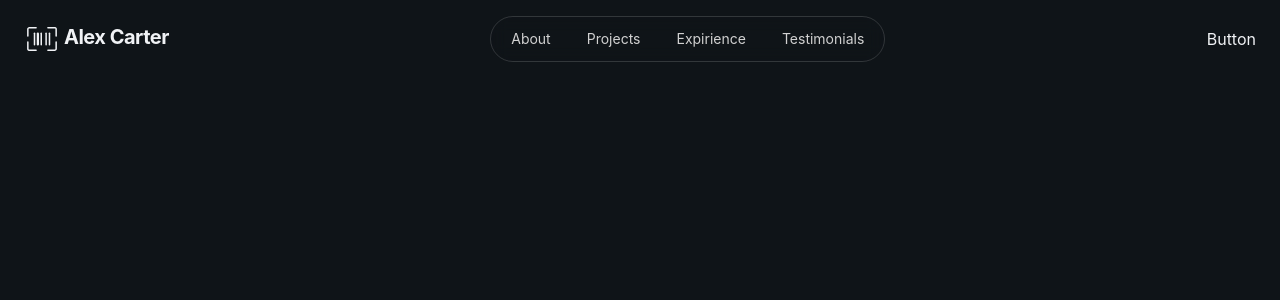
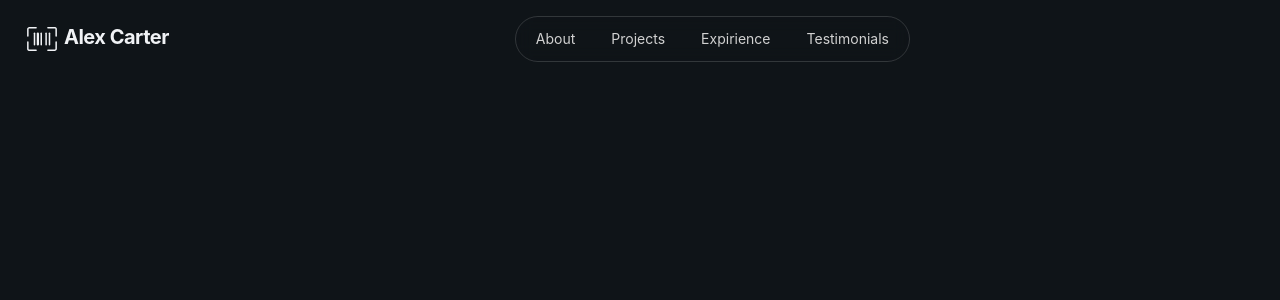
Before and after one commit to lilyashushka-ux/my-project-3, a React (Vite) app: page / in a window 1280 px wide. Shown: the top 300 px of the page. Built offline with nearby package versions, Linux system fonts and the light colour scheme.

Commit message:
Add button

```diff
--- /dev/null
+++ b/src/components/Button.jsx
@@ -0,0 +1,15 @@
+const Button = ({
+    className = '',
+    size = 'default',
+    children,
+
+}) => {
+    const baseClasses = "rounded-full font-medium focus:outline-none focus-visible:ring-2 focus-visible:ring-primary-foreground bg-blue-600 text-primary-foreground hover:bg-blue-600/90 shadow-lg shadow-blue-600/25"
+    return (
+        <button className={`${baseClasses} ${className}`}>
+      {children}
+    </button>
+    );
+}
+
+export default Button;
--- a/src/components/Navbar.jsx
+++ b/src/components/Navbar.jsx
@@ -1,5 +1,6 @@
 import Logo from "./Logo.jsx";
 import Nav from "./Nav.jsx";
+import Button from "./Button.jsx";
 
 
 
@@ -9,7 +10,7 @@ const Navbar = () => {
         <header className="container mx-auto px-6 py-4 flex items-center justify-between">
         <Logo />
         <Nav />
-        <div>Button</div>
+        <Button />
         </header>
     );
 }
```
